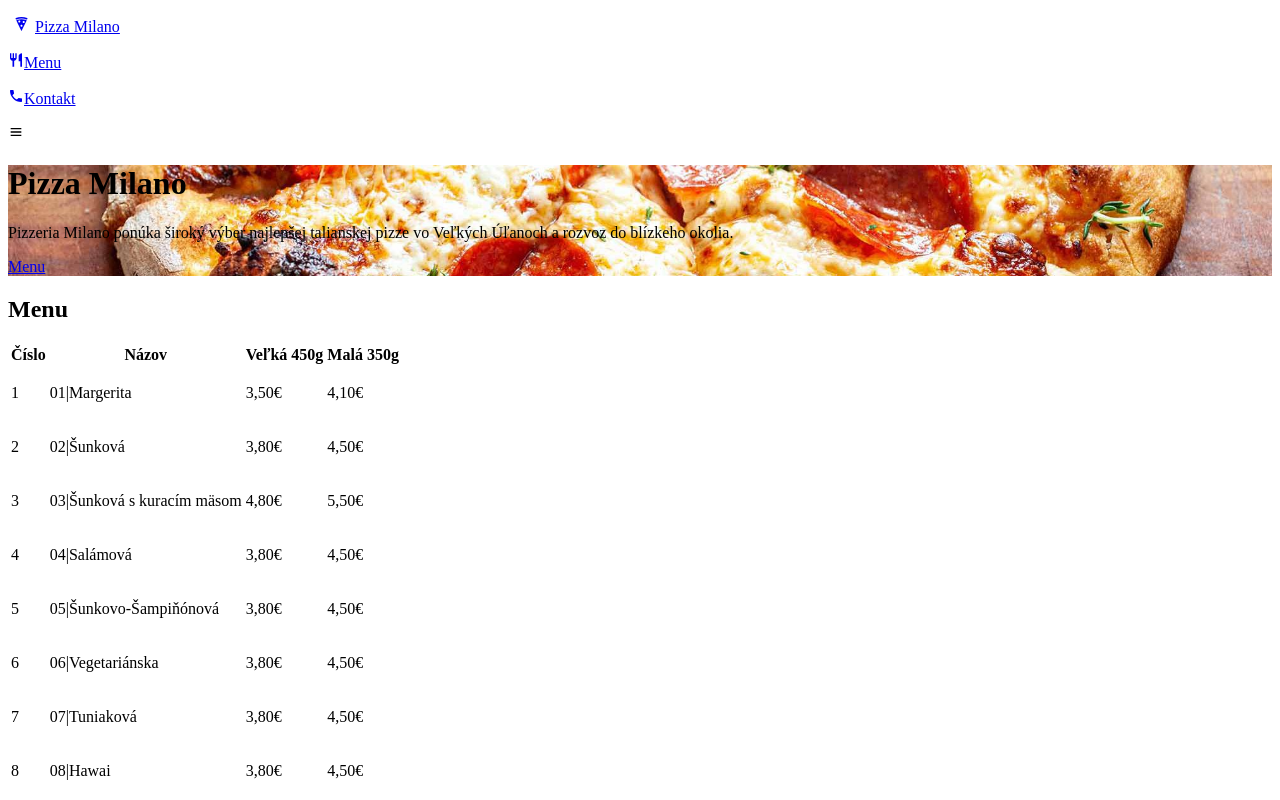
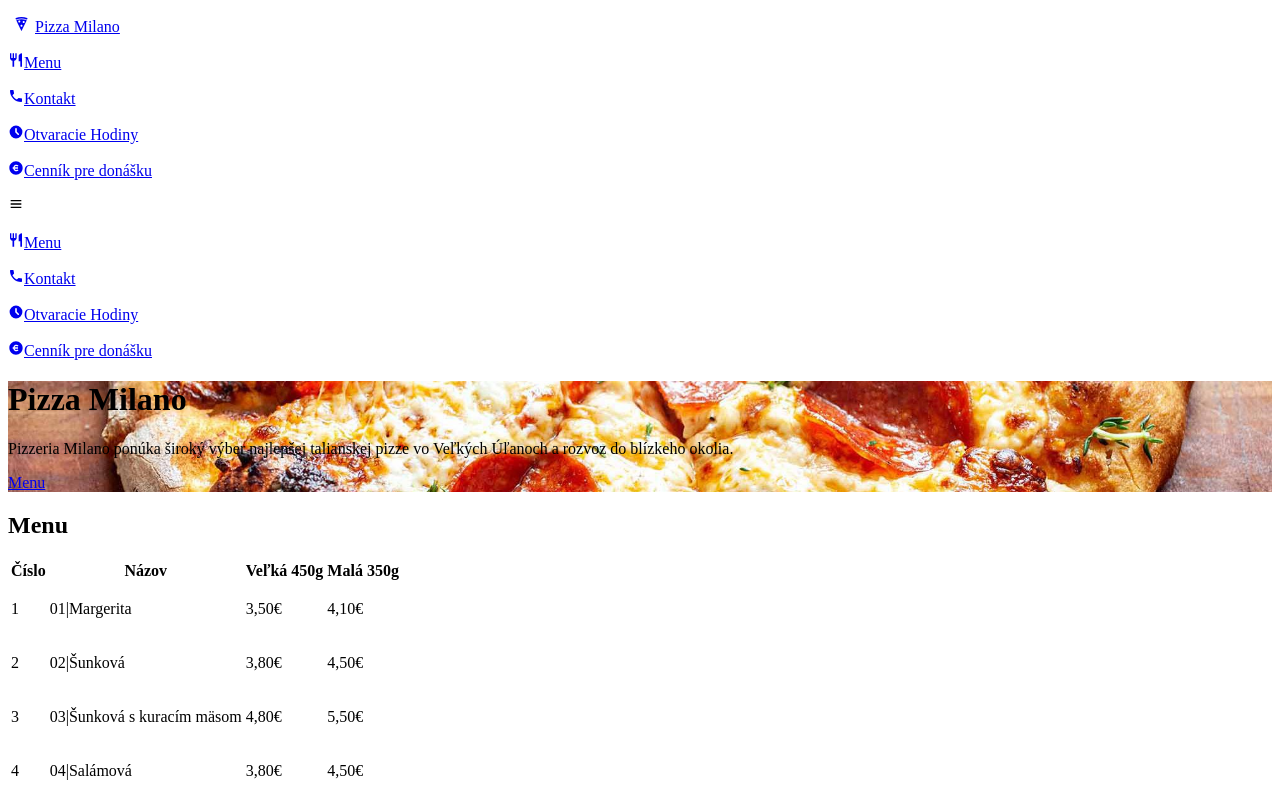
Before and after one commit to patrikkaprinay/pizza, a Next.js app: page / in a window 1280 px wide. Both pictures are taken after a click on the element 640 px from the left and 220 px from the top of the page. Shown: the top 800 px of the page. Built offline with nearby package versions, Linux system fonts and the light colour scheme; a web font is replaced by a local one.

Commit message:
fixed navbar, added items, navbar z-index

```diff
--- a/components/Info.jsx
+++ b/components/Info.jsx
@@ -101,13 +101,12 @@
   ]
 
   return (
-    <div className="py-14">
+    <div className="py-14" id="hodiny">
       <div className="grid grid-cols-1 md:grid-cols-2 w-4/5 md:w-full lg:w-3/5 mx-auto h-full">
         <div
           className="flex justify-center items-center flex-col my-8"
-          id="hodiny"
         >
-          <h3 className="text-3xl">Otváracie Hodiny</h3>
+          <h3 className="text-3xl">Otváracie hodiny</h3>
           <div className="w-full mt-4">
             {open.map((day) => (
               <div className="grid grid-cols-4 w-2/3 mx-auto" key={day.id}>
@@ -127,7 +126,7 @@
           className="flex justify-center items-center flex-col my-8"
           id="cennik"
         >
-          <h3 className="text-3xl">Cenník</h3>
+          <h3 className="text-3xl">Cenník pre donášku</h3>
           <div className="w-full mt-4">
             {cennik.map((village) => (
               <div className="grid grid-cols-4 w-2/3 mx-auto" key={village.id}>
--- a/components/NavItems.jsx
+++ b/components/NavItems.jsx
@@ -1,19 +1,33 @@
 import { IoMdCall } from 'react-icons/io'
 import { MdRestaurant } from 'react-icons/md'
+import { HiClock } from "react-icons/hi"
+import { RiMoneyEuroCircleFill } from 'react-icons/ri'
 
 const NavItems = (props) => {
   return (
     <>
       <a href="#menu" onClick={props.hideNav}>
-        <p className="w-full flex justify-center items-center flex-row gap-2 py-4 md:py-0 hover:cursor-pointer text-lg hover:text-gray-600 transition duration-200">
+        <p className="w-full flex justify-center items-center flex-row gap-2 py-4 md:py-0 hover:cursor-pointer text-md hover:text-gray-600 transition duration-200">
           <MdRestaurant />
           Menu
         </p>
       </a>
       <a href="#kontakt" onClick={props.hideNav}>
-        <p className="w-full flex justify-center items-center flex-row gap-2 py-4 md:py-0 hover:cursor-pointer text-lg hover:text-gray-600 transition duration-200">
+        <p className="w-full flex justify-center items-center flex-row gap-2 py-4 md:py-0 hover:cursor-pointer text-md hover:text-gray-600 transition duration-200">
           <IoMdCall />
           Kontakt
+        </p>
+      </a>
+      <a href="#hodiny" onClick={props.hideNav}>
+        <p className="w-full flex justify-center items-center flex-row gap-2 py-4 md:py-0 hover:cursor-pointer text-md hover:text-gray-600 transition duration-200">
+            <HiClock />
+            Otvaracie Hodiny
+        </p>
+      </a>
+      <a href="#cennik" onClick={props.hideNav}>
+        <p className="w-full flex justify-center items-center flex-row gap-2 py-4 md:py-0 hover:cursor-pointer text-md hover:text-gray-600 transition duration-200">
+          <RiMoneyEuroCircleFill />
+          Cenník pre donášku
         </p>
       </a>
     </>
--- a/components/Navbar.jsx
+++ b/components/Navbar.jsx
@@ -9,13 +9,13 @@
 
   return (
     <div
-      className={` ${opened ? 'pt-4 pb-2' : 'py-4'} fixed w-full bg-white ${
+      className={`py-4 fixed w-full bg-white ${
         props.scrolled || opened
           ? 'shadow-md'
           : ''
-      } transition duration-500`}
+      } transition duration-500 z-10`}
     >
-      <div className="md:container h-full sm:mx-auto flex justify-between items-center px-4">
+      <div className="lg:container h-full sm:mx-auto flex justify-between items-center px-4">
         <div className="col-span-4 md:col-span-2 flex items-center text-3xl">
           <a href="#" className="flex flex-row">
             <Logo start={true} />
@@ -37,7 +37,7 @@
             initial={{ opacity: 0, height: 0 }}
             animate={{ opacity: 1, height: 'auto' }}
             exit={{ opacity: 0, height: 0 }}
-            className="overflow-hidden"
+            className="overflow-hidden md:hidden"
           >
             <NavItems hideNav={() => setOpened(false)} />
           </motion.div>
```
